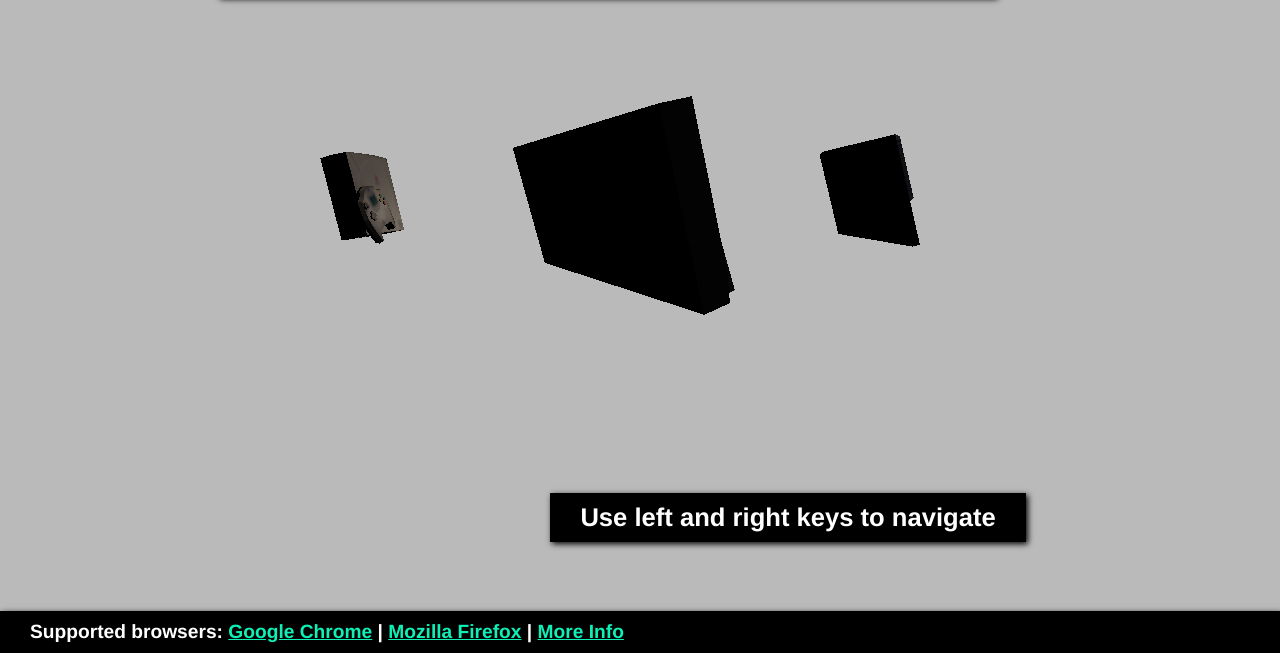
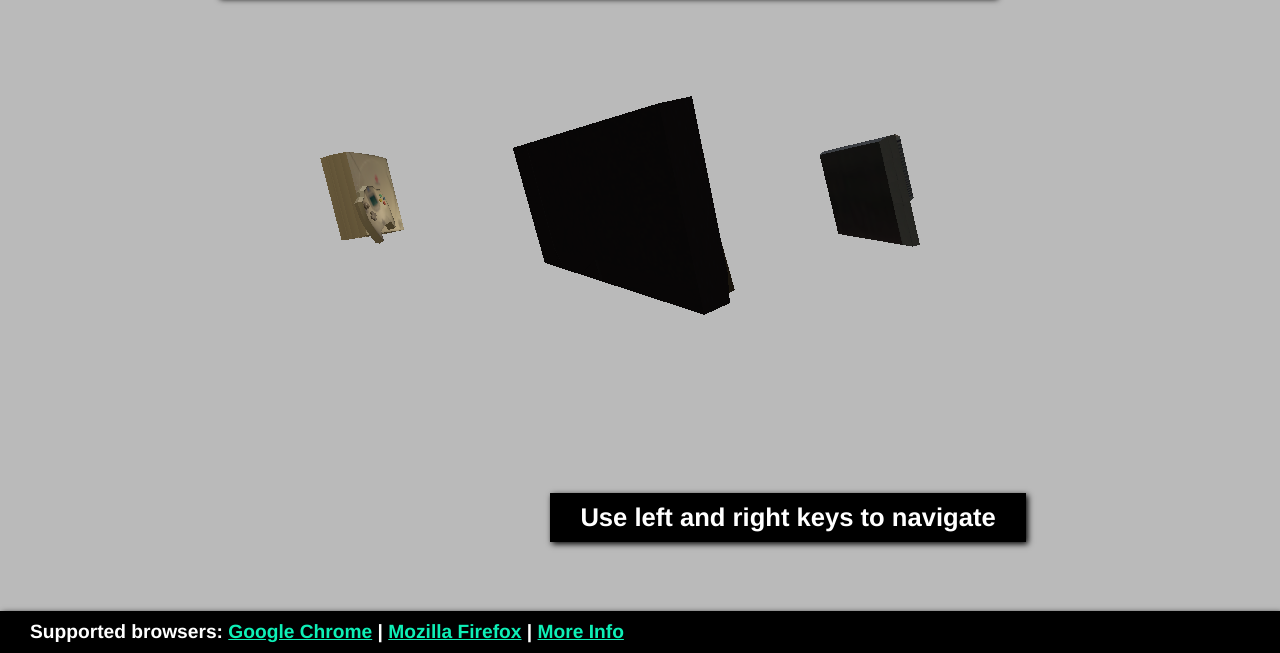
Before and after one commit to namelivia/tombraider.js, a plain HTML site: page index.html in a window 1280 px wide. Shown: the part 147-800 px from the top of the page. Drawn offline with Linux system fonts and the light colour scheme; animation ran at ten frames a second.

Commit message:
fixed lighting and materials for the new models

```diff
--- a/index.html
+++ b/index.html
@@ -56,8 +56,10 @@
 
 		var objectsIndex = models.length - 1;
 		loadModels(models.length-1);
- 		var directionalLight = new THREE.DirectionalLight(0xffeedd);
-		directionalLight.position.set(0, 70, 100).normalize();
+		var ambientLight = new THREE.AmbientLight(0xfddf98);
+		scene.add(ambientLight);
+ 		var directionalLight = new THREE.DirectionalLight(0xffffff);
+		directionalLight.position.set(0, 100, 30).normalize();
 		scene.add(directionalLight);
 		//renderer = new THREE.CanvasRenderer();
 		renderer = new THREE.WebGLRenderer();
```
Also changed, not shown: obj/Dreamcast/Dreamcast.mtl, obj/Mastersystem/Mastersystem.mtl, obj/Megadrive/Megadrive.mtl, obj/Saturn/Saturn.mtl.
